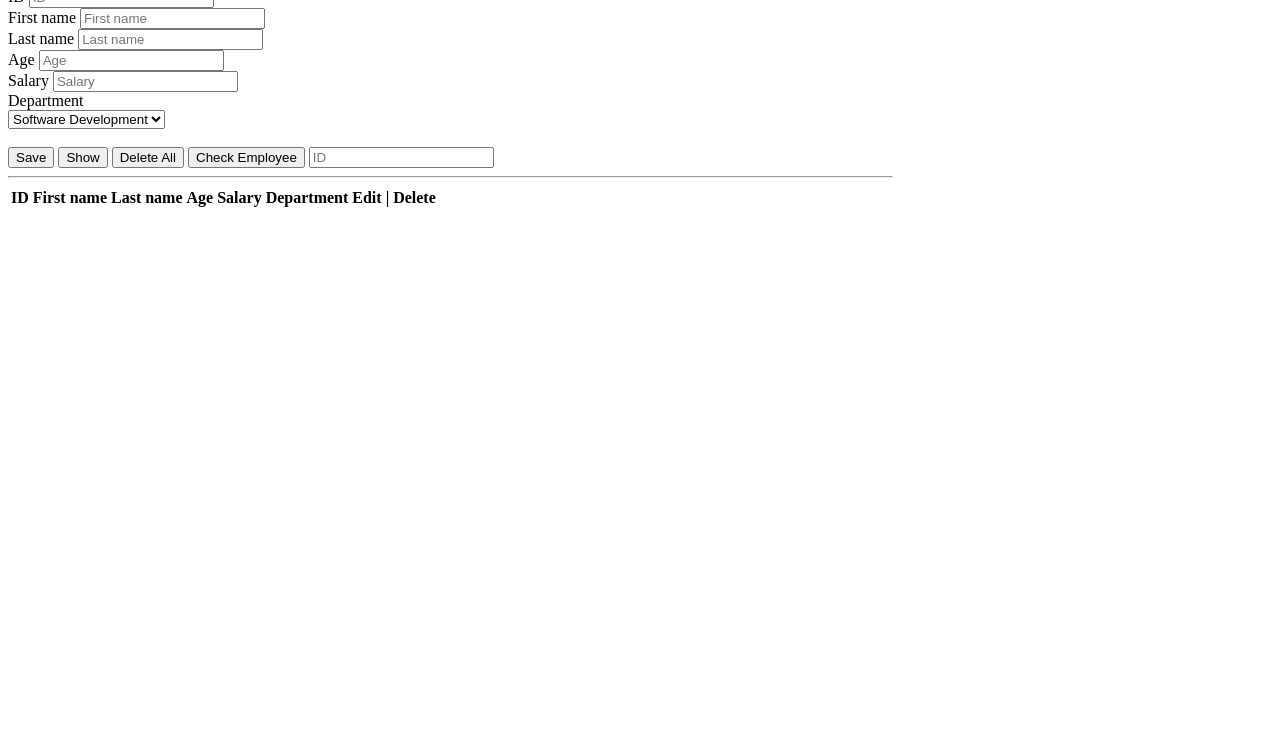
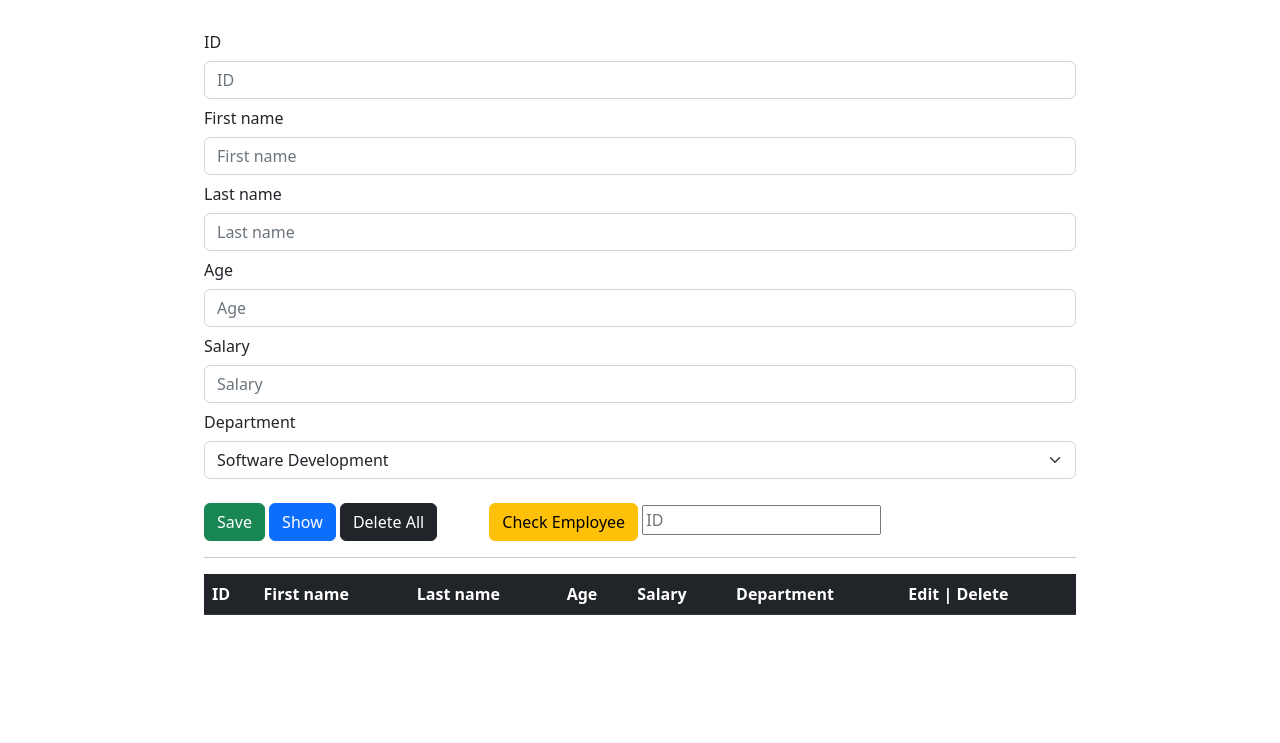
Before and after one commit to Mohzaki20/CRUD-APP-JS-Firebase, a plain HTML site: page index.html in a window 1280 px wide. Shown: the part 57-800 px from the top of the page. Drawn offline with nearby package versions, Linux system fonts and the light colour scheme; the site is published under a folder, as on GitHub Pages, so addresses that start at the root find nothing.

Commit message:
Update index.html

```diff
--- a/index.html
+++ b/index.html
@@ -6,8 +6,8 @@
     <meta http-equiv="X-UA-Compatible" content="IE=edge">
     <meta name="viewport" content="width=device-width, initial-scale=1.0">
     <title>Document</title>
-    <link rel="stylesheet" href="/bootstrap.min.css">
-    <link rel="stylesheet" href="/all.min.css">
+    <link rel="stylesheet" href="bootstrap.min.css">
+    <link rel="stylesheet" href="all.min.css">
 </head>
 
 <body>
```
